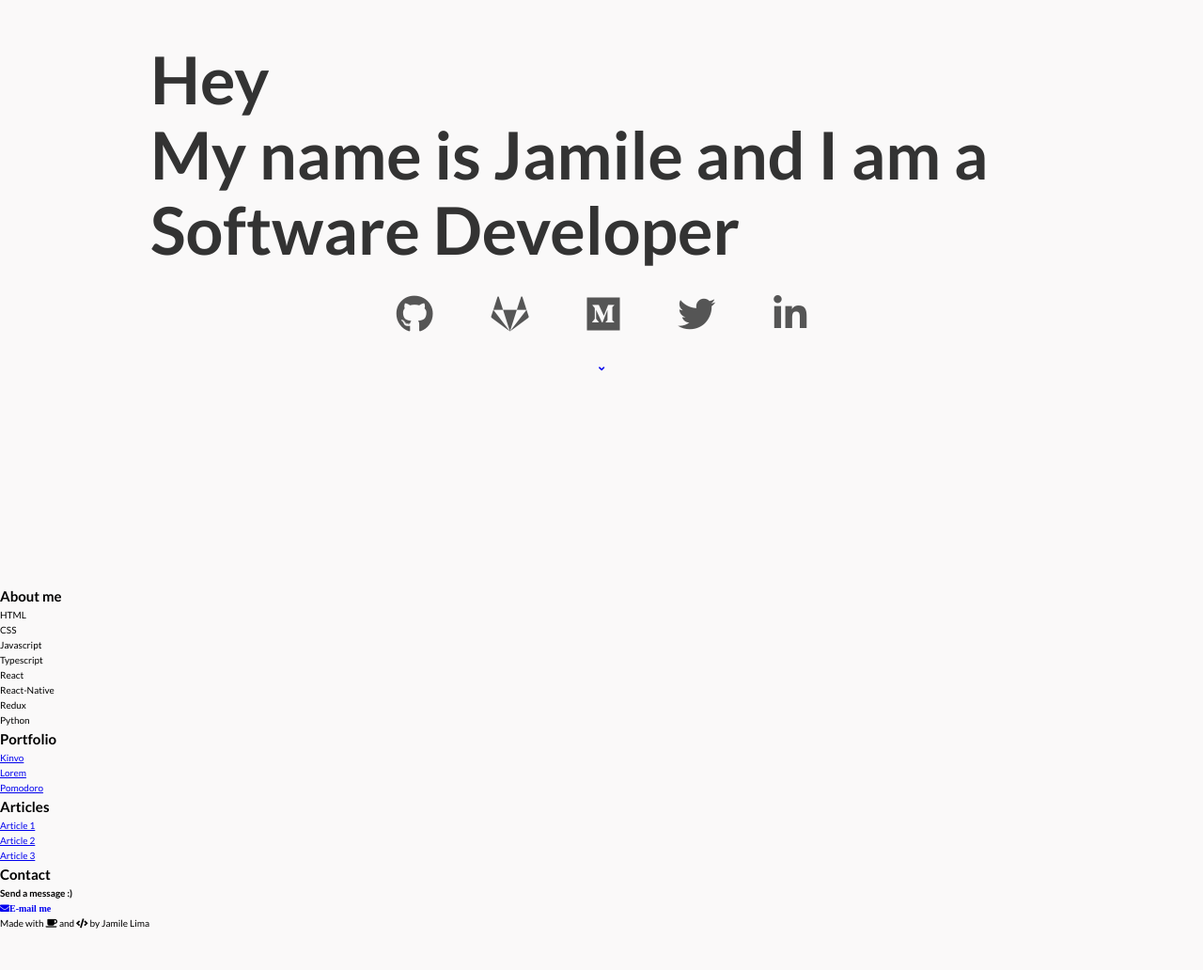
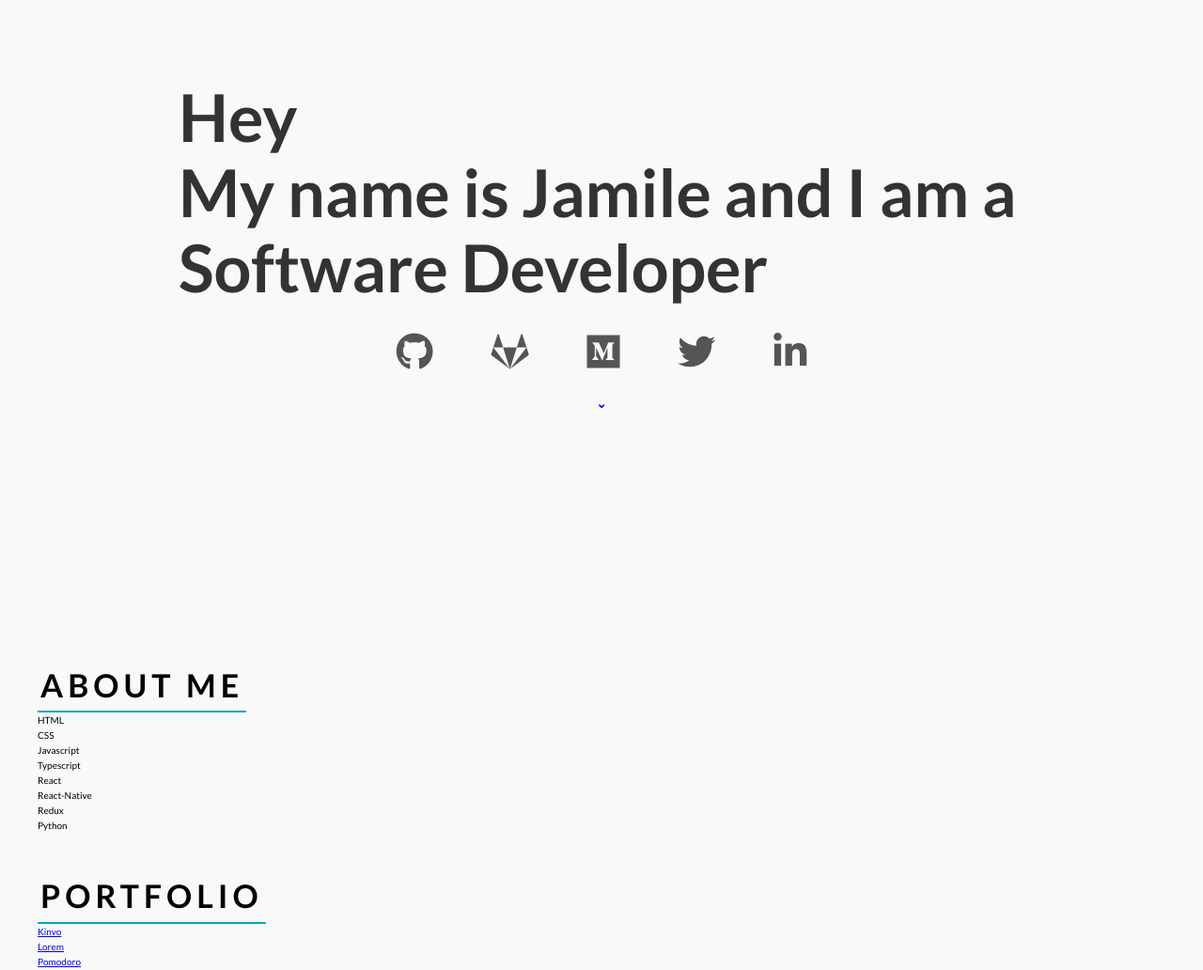
Before and after one commit to fellahi-ali/portfolio, a website: page index.html in a window 1280 px wide. Shown: the part 178-1210 px from the top of the page at 94% size. Before the commit the page ends 1168 px from the top, so only its background shows below. Drawn offline with Linux system fonts and the light colour scheme.

Commit message:
Add _section.scss

```diff
--- /dev/null
+++ b/sass/_section.scss
@@ -0,0 +1,20 @@
+.section {
+  margin: 4rem;
+
+  &__title {
+    display: inline-block;
+    text-transform: uppercase;
+    letter-spacing: 0.5rem;
+    padding: 0 0.3rem;
+    border-bottom: 2.5px solid var(--color-primary);
+    font-size: 3.4rem;
+    font-weight: 700;
+  }
+
+  &__subtitle {
+    margin-top: 1.5rem;
+    font-size: 2rem;
+    font-style: italic;
+    font-weight: 400;
+  }
+}
--- a/sass/main.scss
+++ b/sass/main.scss
@@ -1,2 +1,3 @@
 @import "base.scss";
 @import "header.scss";
+@import "section.scss";
```
Also changed, not shown: css/style.css.
